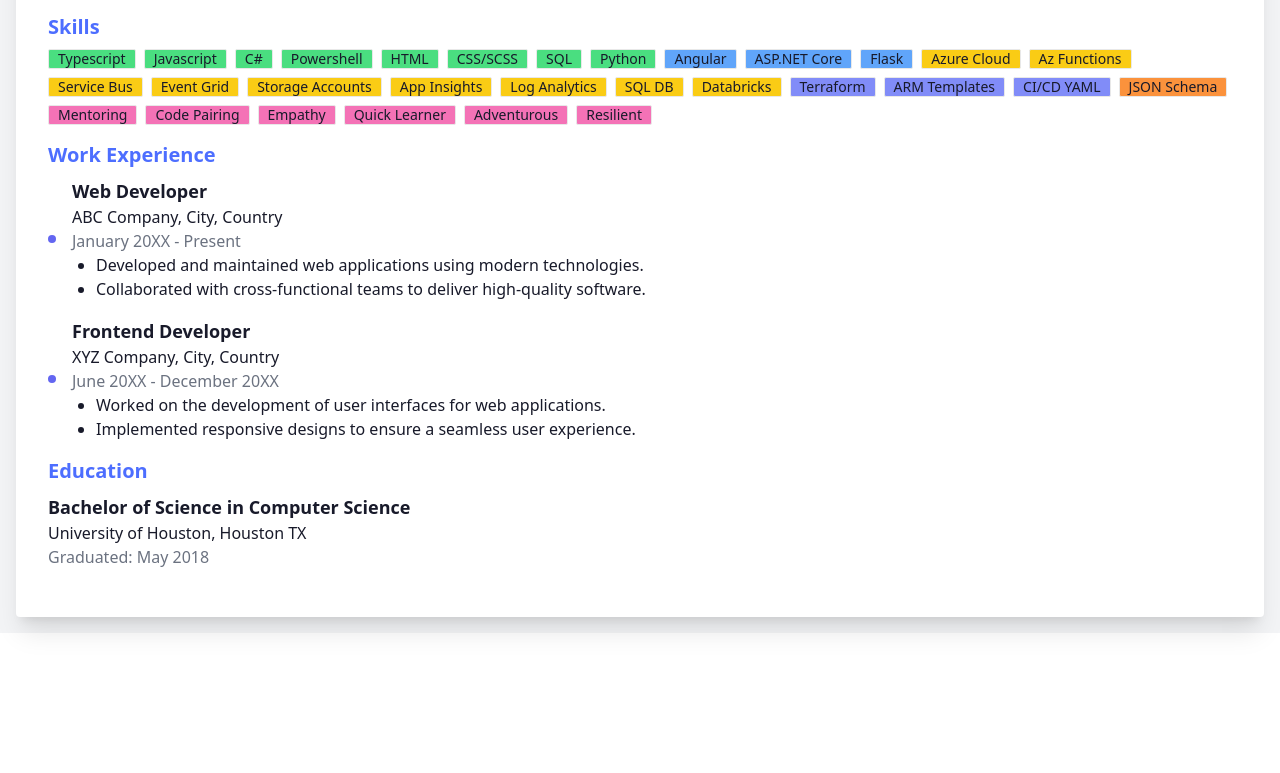
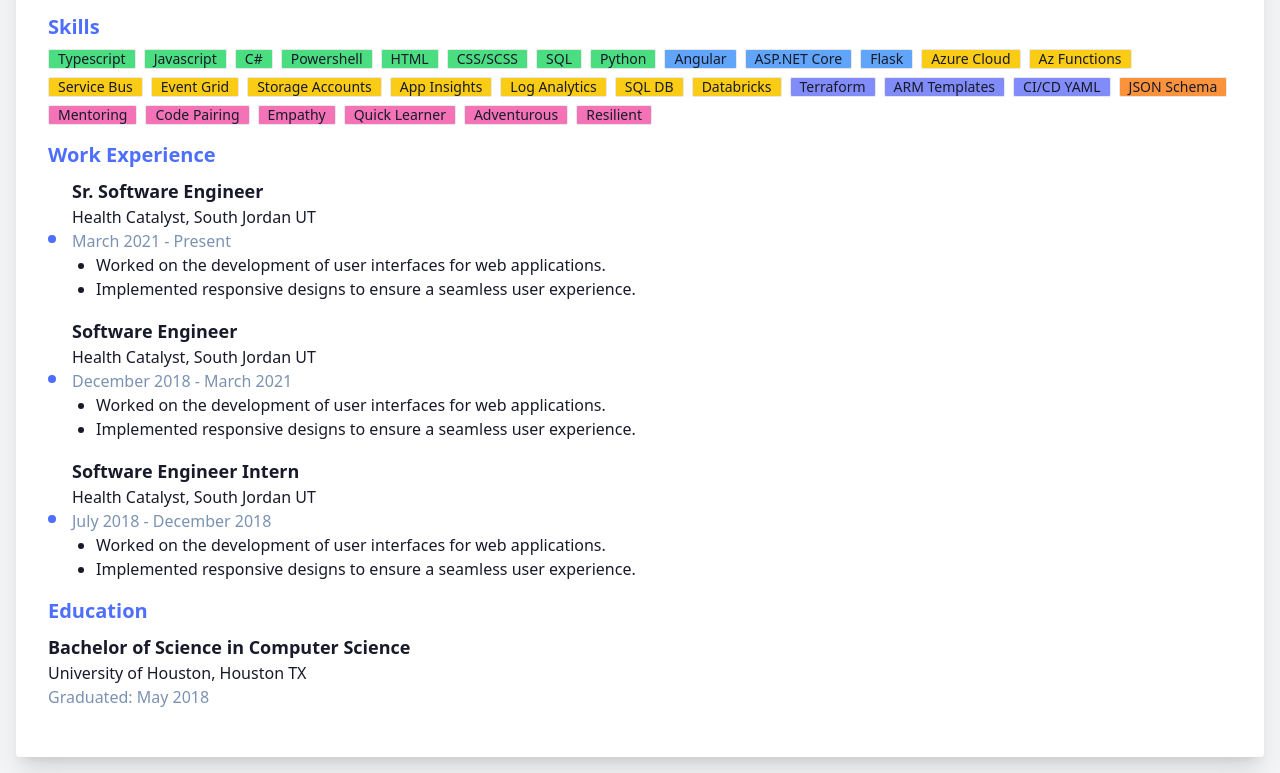
Before and after one commit to YaroBear/resume, a website: page index.html in a window 1280 px wide. Shown: the part 131-904 px from the top of the page. Before the commit the page ends 800 px from the top, so only its background shows below. Drawn offline with nearby package versions, Linux system fonts and the light colour scheme; files that its build step writes are made by us from their sources.

Commit message:
make timeline dynamic

```diff
--- a/index.html
+++ b/index.html
@@ -39,11 +39,6 @@
         <div class="mb-4">
           <h2 class="text-xl font-bold mb-2 text-primary">Skills</h2>
           <div id="skill-badges" class="flex flex-wrap gap-2">
-            <!-- <div class="badge badge-accent">HTML</div>
-            <div class="badge badge-info">CSS</div>
-            <div class="badge bg-yellow-500">JavaScript</div>
-            <div class="badge bg-indigo-400">React</div>
-            <div class="badge bg-purple-500">Node.js</div> -->
           </div>
         </div>
 
@@ -52,50 +47,7 @@
           <h2 class="text-xl font-bold mb-2 text-primary">Work Experience</h2>
 
           <!-- Timeline -->
-          <div class="flex flex-col space-y-4">
-            <!-- Job 1 -->
-            <div class="flex items-center">
-              <div class="bg-indigo-500 w-2 h-2 rounded-full mr-4"></div>
-              <div>
-                <p class="text-lg font-semibold">Web Developer</p>
-                <p>ABC Company, City, Country</p>
-                <p class="text-gray-500">January 20XX - Present</p>
-                <ul class="list-disc ml-6">
-                  <li>
-                    Developed and maintained web applications using modern
-                    technologies.
-                  </li>
-                  <li>
-                    Collaborated with cross-functional teams to deliver
-                    high-quality software.
-                  </li>
-                  <!-- Add more bullet points as needed -->
-                </ul>
-              </div>
-            </div>
-
-            <!-- Job 2 -->
-            <div class="flex items-center">
-              <div class="bg-indigo-500 w-2 h-2 rounded-full mr-4"></div>
-              <div>
-                <p class="text-lg font-semibold">Frontend Developer</p>
-                <p>XYZ Company, City, Country</p>
-                <p class="text-gray-500">June 20XX - December 20XX</p>
-                <ul class="list-disc ml-6">
-                  <li>
-                    Worked on the development of user interfaces for web
-                    applications.
-                  </li>
-                  <li>
-                    Implemented responsive designs to ensure a seamless user
-                    experience.
-                  </li>
-                  <!-- Add more bullet points as needed -->
-                </ul>
-              </div>
-            </div>
-
-            <!-- Add more job entries as needed -->
+          <div id="timeline" class="flex flex-col space-y-4">
           </div>
         </div>
 
@@ -106,7 +58,7 @@
             Bachelor of Science in Computer Science
           </p>
           <p>University of Houston, Houston TX</p>
-          <p class="text-gray-500">Graduated: May 2018</p>
+          <p class="text-secondary">Graduated: May 2018</p>
         </div>
       </div>
     </div>
--- a/scripts.js
+++ b/scripts.js
@@ -65,6 +65,104 @@
   }
 };
 
+const addWorkExperience = () => {
+    const workExperience = [
+        {
+            order: 1,
+            title: "Sr. Software Engineer",
+            company: "Health Catalyst, South Jordan UT",
+            date: "March 2021 - Present",
+            bullets: [
+                "Worked on the development of user interfaces for web applications.",
+                "Implemented responsive designs to ensure a seamless user experience."
+            ],
+            summaryBullets: [
+                "Worked on the development of user interfaces for web applications.",
+                "Implemented responsive designs to ensure a seamless user experience."
+            ]
+        },
+        {
+            order: 2,
+            title: "Software Engineer",
+            company: "Health Catalyst, South Jordan UT",
+            date: "December 2018 - March 2021",
+            bullets: [
+                "Worked on the development of user interfaces for web applications.",
+                "Implemented responsive designs to ensure a seamless user experience."
+            ],
+            summaryBullets: [
+                "Worked on the development of user interfaces for web applications.",
+                "Implemented responsive designs to ensure a seamless user experience."
+            ]
+        },
+        {
+            order: 3,
+            title: "Software Engineer Intern",
+            company: "Health Catalyst, South Jordan UT",
+            date: "July 2018 - December 2018",
+            bullets: [
+                "Worked on the development of user interfaces for web applications.",
+                "Implemented responsive designs to ensure a seamless user experience."
+            ],
+            summaryBullets: [
+                "Worked on the development of user interfaces for web applications.",
+                "Implemented responsive designs to ensure a seamless user experience."
+            ]
+        }
+    ];
+
+    const timelineElement = this.document.getElementById("timeline");
+    const sortAscending = (a, b) => (a.order - b.order);
+
+    for (let exp of workExperience.sort(sortAscending)) {
+        const containerDiv = this.document.createElement("div");
+        containerDiv.classList.add("flex", "items-center");
+
+        const bulletDiv = this.document.createElement("div");
+        bulletDiv.classList.add("bg-primary", "w-2", "h-2", "rounded-full", "mr-4")
+
+        containerDiv.appendChild(bulletDiv);
+
+        const contentDiv = this.document.createElement("div");
+
+        const title = this.document.createElement("p")
+        title.classList.add("text-lg", "font-semibold");
+        const titleTextNode = this.document.createTextNode(exp.title);
+        title.appendChild(titleTextNode);
+
+        contentDiv.appendChild(title);
+
+        const company = this.document.createElement("p")
+        const companyTextNode = this.document.createTextNode(exp.company);
+        company.appendChild(companyTextNode);
+
+        contentDiv.appendChild(company);
+
+        const date = this.document.createElement("p")
+        date.classList.add("text-secondary");
+        const dateTextNode = this.document.createTextNode(exp.date);
+        date.appendChild(dateTextNode);
+
+        contentDiv.appendChild(date);
+
+        const bulletList = this.document.createElement("ul")
+        bulletList.classList.add("list-disc", "ml-6");
+
+        for (let bulletTxt of exp.bullets) {
+            const bullet = this.document.createElement("li");
+            const bulletTextNode = this.document.createTextNode(bulletTxt);
+            bullet.appendChild(bulletTextNode);
+
+            bulletList.appendChild(bullet);
+        }
+
+        contentDiv.appendChild(bulletList);
+        containerDiv.appendChild(contentDiv);
+        timelineElement.appendChild(containerDiv);
+    }
+};
+
 window.addEventListener("load", function () {
-  addSkillBadges();
+    addSkillBadges();
+    addWorkExperience();
 });
```
